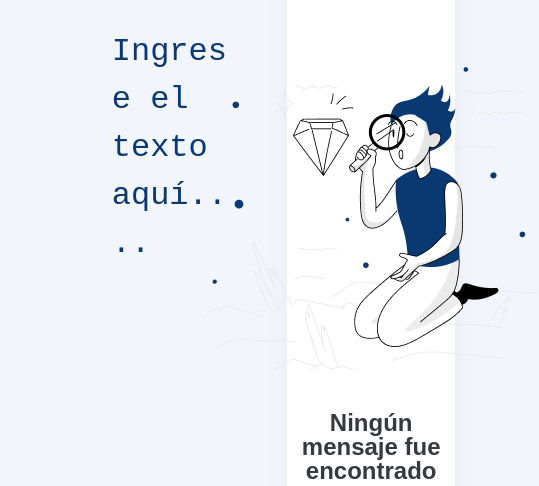
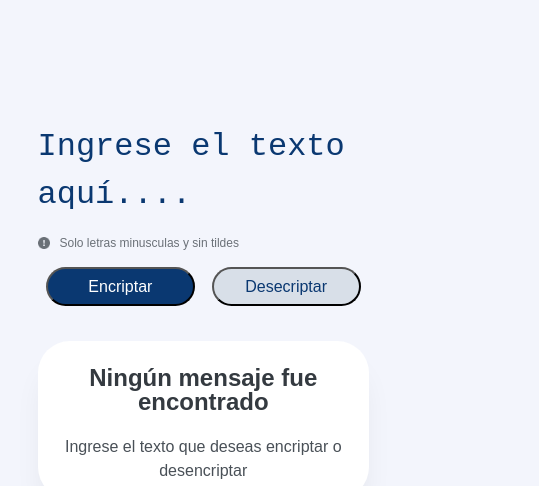
Before and after one commit to dAlvaDev/encriptador, a plain HTML site: page index.html in a window 390 px wide. Shown: the part 136-622 px from the top of the page, 539 px wide, since content can reach past the window. Drawn offline with Linux system fonts and the light colour scheme.

Commit message:
Crear Query 1

```diff
--- a/styles/styles.css
+++ b/styles/styles.css
@@ -2,8 +2,8 @@
 
 html,
 body{
-  height: 100%;
-  width: 100%;
+  /* height: 100%;
+  width: 100%; */
   font-family: "Source Sans Pro", sans-serif;
 }
 
@@ -257,3 +257,78 @@ footer a{
     color: #0A3871;
     font-size: 20px;
 }
+
+
+
+
+
+
+
+@media (max-width: 1000px){
+    #main-container{
+        flex-flow: column nowrap;
+        justify-content: space-evenly;
+        height: auto;
+    }
+
+    #box-logo{
+        margin-top: 30px;
+    }
+
+    .box-interaction-format{
+        width: 85vw;
+    }
+
+   #box-interaction{
+        width: 85vw;
+    }
+
+    .box-input-format{
+        width: 100%;
+    }
+
+    #box-input textarea{
+        margin-top: 10px;
+        height: 50vh;
+        width: 100%;
+    }
+
+    #encryptor{
+        width: 90%;
+        margin: 0% 5%;
+        padding: 5%;
+    }
+
+    #decrypter{
+        width: 90%;
+        margin: 0% 5%;
+        padding: 5%;
+    }
+
+    #box-results{
+        width: 688px;
+        height: 133px;
+    }
+
+    #image{
+        display: none;
+    }
+
+    #box-results{
+        width: 85vw;
+        height: auto;
+    }
+
+    #text-default-1 p{
+        margin: 5px;
+    }
+
+    #button-copy{
+        height: 80px;
+        margin-left: 5%;
+    }
+
+    footer{
+        margin-top: 10px;
+    }
+}
```
